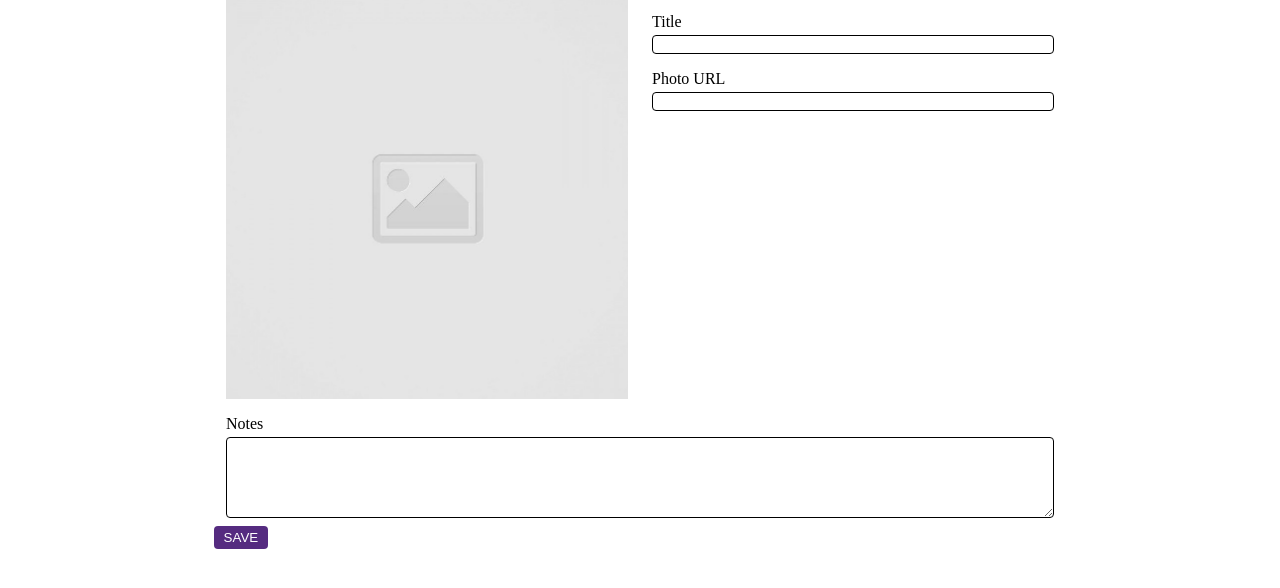
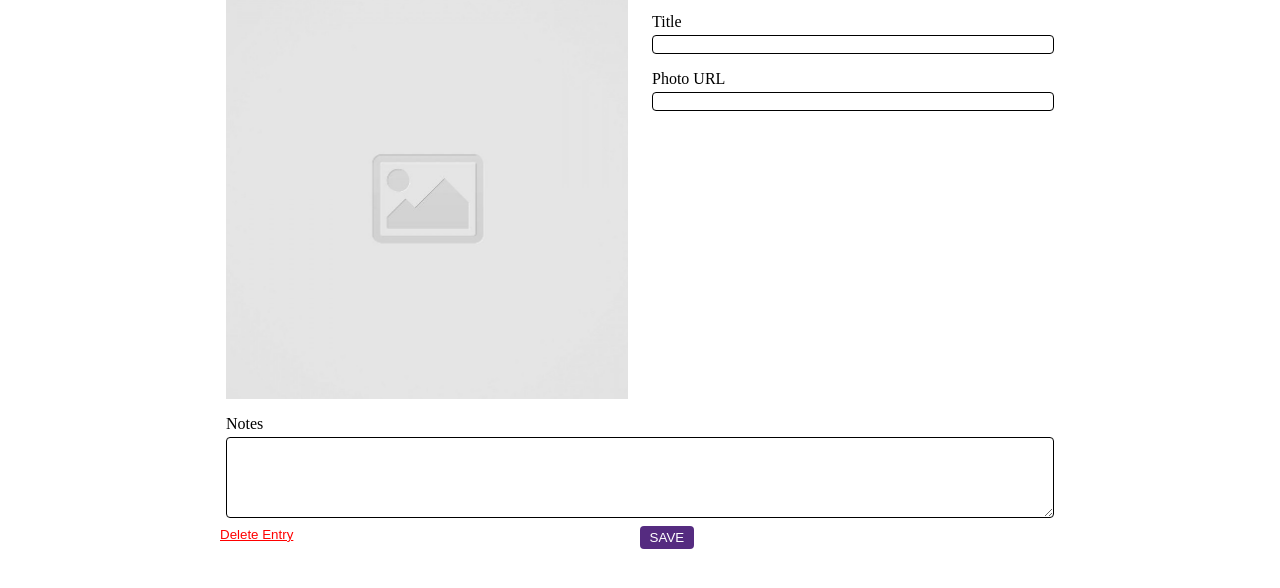
Before and after one commit to DylanPDao/code-journal, a website: page index.html in a window 1280 px wide. Shown: the part 120-708 px from the top of the page. Drawn offline with Linux system fonts and the light colour scheme.

Commit message:
Add style to delete

```diff
--- a/css/layout.css
+++ b/css/layout.css
@@ -40,3 +40,7 @@
 .column-25 {
   width: 25%;
 }
+
+.column-50 {
+  width: 50%;
+}
--- a/css/styles.css
+++ b/css/styles.css
@@ -2,11 +2,6 @@
 header {
   background-color: #552b80;
   color: white;
-}
-
-.btn-row {
-  justify-content: space-between;
-  align-items: center;
 }
 
 .delete-btn {
--- a/index.html
+++ b/index.html
@@ -48,8 +48,12 @@
           </div>
         </div>
         <div class="row btn-row">
-          <button class="delete-btn hidden">Delete Entry</button>
-          <input type="submit" class="sv-btn" value="SAVE">
+          <div class="column-50">
+            <button class="delete-btn">Delete Entry</button>
+          </div>
+          <div class="column-50 submit-half">
+            <input type="submit" class="sv-btn" value="SAVE">
+          </div>
         </div>
       </form>
     </div>
```
